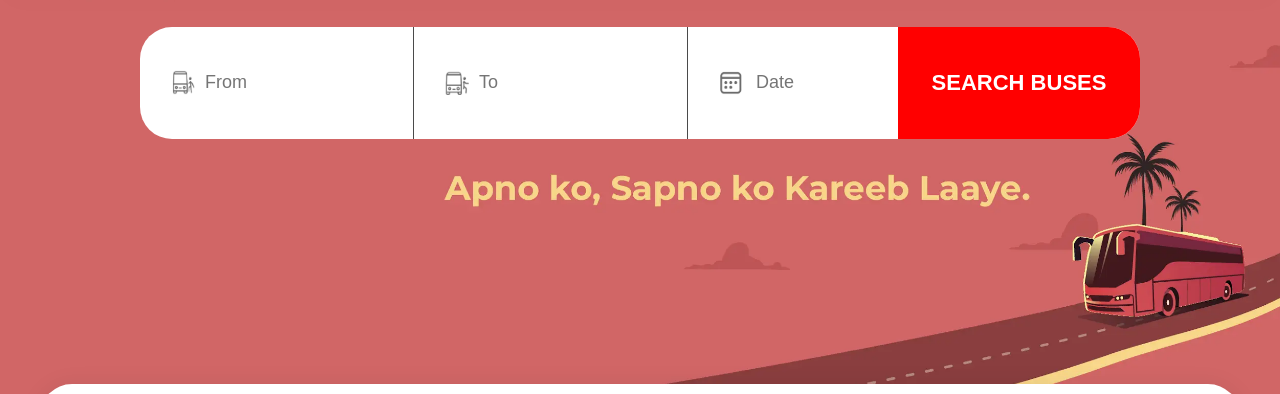
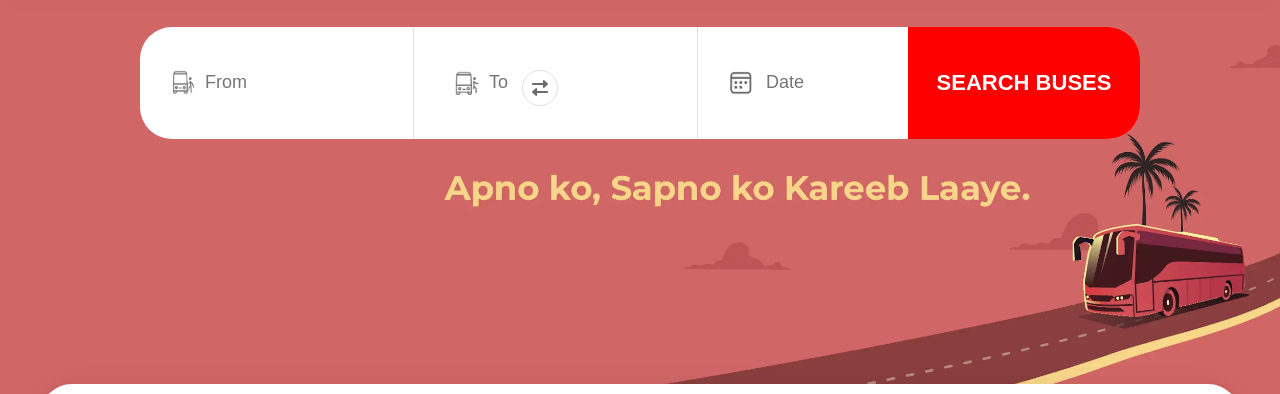
Before and after one commit to CODEING-BROS/Red-Bus-Full-big-project, a plain HTML site: page index.html in a window 1280 px wide. Shown: the part 170-564 px from the top of the page. Drawn offline with Linux system fonts and the light colour scheme.

Commit message:
chages made

```diff
--- a/index.html
+++ b/index.html
@@ -53,6 +53,9 @@
                                 <img src="./assets/from.png" alt="">
                                 <input type="text" placeholder="From" id="from">
                             </label>
+                            <div class="switch">
+                                <i class="fas fa-exchange-alt"></i>
+                            </div>
                         </div>
                         <div class="to">
                             <label for="to">
--- a/style.css
+++ b/style.css
@@ -2,6 +2,10 @@
     margin: 0;
     padding: 0;
     box-sizing: border-box;
+}
+
+a{
+    text-decoration: none;
 }
 
 html, body {
@@ -201,9 +205,13 @@ main {
     width: 25px;
 }
 
+.to{
+    margin-left: 10px;
+}
+
 .to, .from, .date {
     height: 100%;
-    border-right: 1px solid #4a4a4a;
+    border-right: 1px solid rgb(224, 224, 224);;
     display: flex;
 
     align-items: center;
@@ -216,6 +224,30 @@ main {
     display: flex;
     align-items: center;
     gap: 10px;
+}
+
+.switch{
+    background: rgb(255, 255, 255);
+    left:  522px;
+    top: 240px;
+    color: rgb(107, 107, 107);
+    border: 1px solid rgb(224, 224, 224);
+    border-radius: 50%;
+    display: flex;
+    padding: 9px;
+    justify-content: center;
+    align-items: center;
+    position: absolute;
+    z-index: 56;
+    cursor: pointer;
+}
+
+.switch i{
+    font-size: 16px;
+}
+
+.switch:hover{
+    box-shadow: 0 8px 10px rgba(0, 0, 0, 0.2); /* Box-shadow effect on hover */
 }
 
 .date {
```
